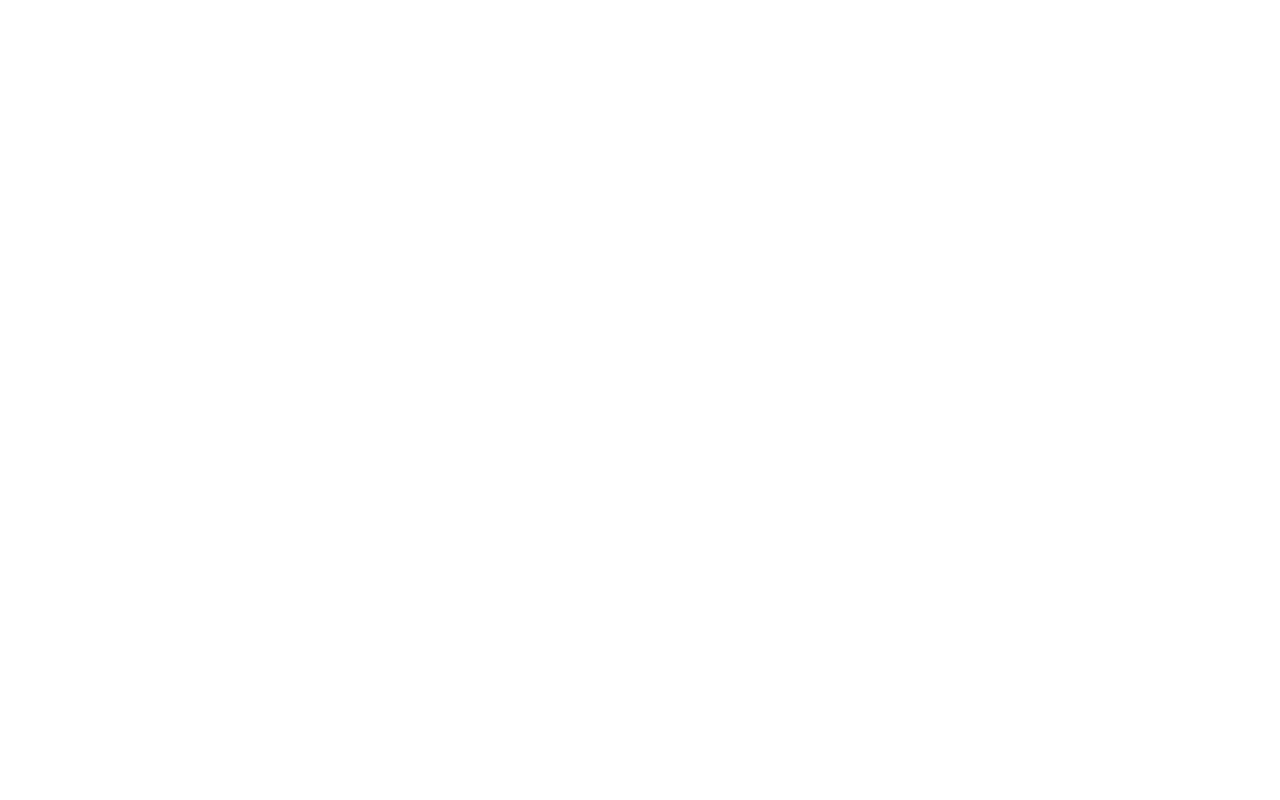
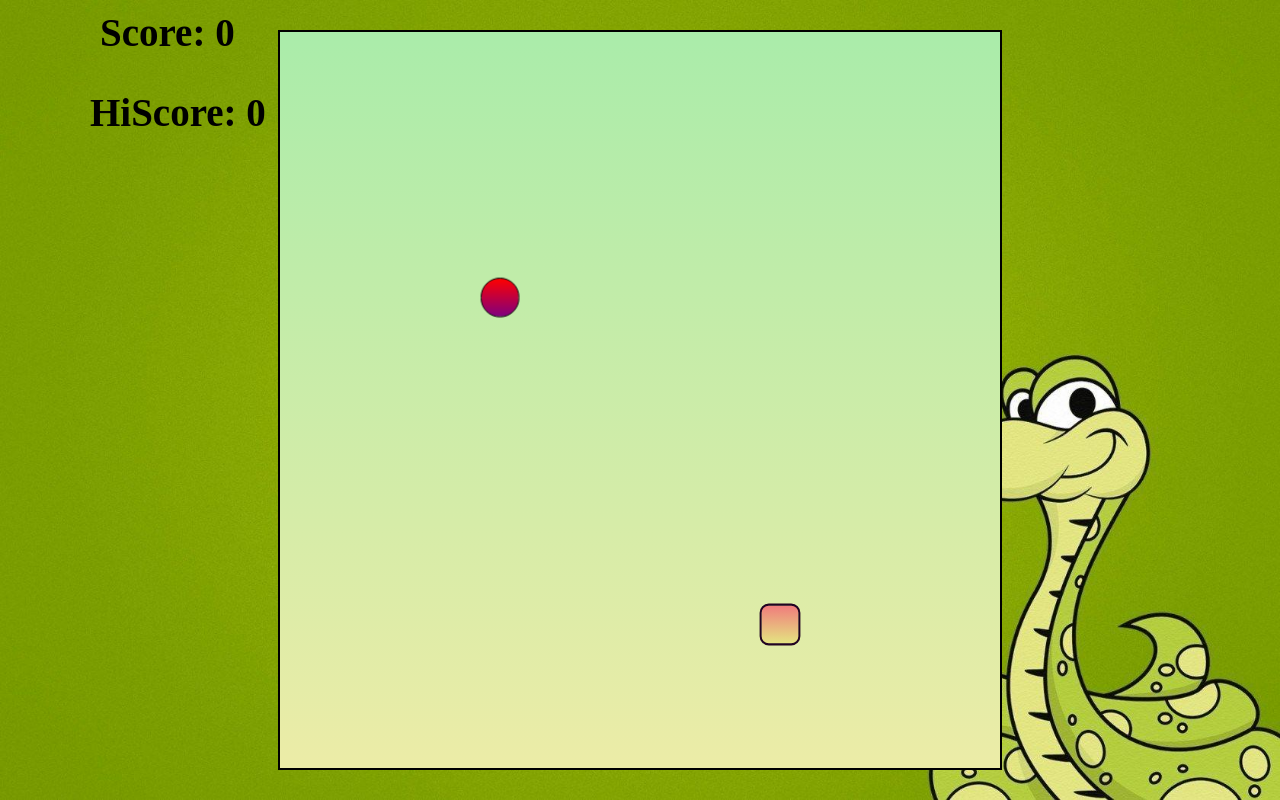
Before and after one commit to knightShas/disco_food, a plain HTML site: page index.html in a window 1280 px wide. Drawn offline with Linux system fonts and the light colour scheme; a web font is replaced by a local one.

Commit message:
Made all the javascript function working

```diff
--- /dev/null
+++ b/css/snake.css
@@ -0,0 +1,69 @@
+@import url('https://fonts.googleapis.com/css2?family=New+Tegomin&display=swap');
+*{
+    padding: 0;
+    margin: 0;
+}
+
+.body{
+    background: url("../img/bg.jpg");
+    min-height: 100vh;
+    background-size: 100vw 100vh;
+    background-repeat: no-repeat;
+    display: flex;
+    justify-content: center;
+    align-items: center;
+}
+
+#scoreBox{
+    position: absolute;
+    top: 10px;
+    left: 100px;
+    font-size: 39px;
+    font-weight: bold;
+    font-family: 'New Tegomin', serif;
+}
+
+#hiscoreBox{
+    position: absolute;
+    top: 90px;
+    left: 90px;
+    font-size: 39px;
+    font-weight: bold;
+    font-family: 'New Tegomin', serif;
+}
+
+#board{
+    background: linear-gradient(rgb(170, 236, 170), rgb(236, 236, 167));
+    width: 90vmin;
+    height: 92vmin;
+    border: 2px solid black;
+    display: grid;
+    grid-template-rows: repeat(18, 1fr);
+    grid-template-columns: repeat(18, 1fr);
+}
+
+.head{
+    background: linear-gradient(rgb(240, 124, 124), rgb(228, 228, 129));
+    border: 2px solid rgb(34, 4, 34);
+    transform: scale(1.02);
+    border-radius: 9px;
+}
+
+.snake{
+    background-color: purple;
+    border: .25vmin solid white;
+    border-radius: 25px;
+}
+
+.food{
+    background: linear-gradient(red, purple);
+    border: .15vmin solid black;
+    border-radius: 40px;
+    animation: beat .7s infinite alternate;
+}
+
+@keyframes beat {
+    to {
+        transform: scale(0.002);
+    }
+}
--- a/index.html
+++ b/index.html
@@ -4,9 +4,15 @@
     <meta charset="UTF-8">
     <meta http-equiv="X-UA-Compatible" content="IE=edge">
     <meta name="viewport" content="width=device-width, initial-scale=1.0">
-    <title>Document</title>
+    <title>SnakeMania - Ek Gaming Katha</title>
+    <link rel="stylesheet" href="css/snake.css">
 </head>
 <body>
-
+    <div class="body">
+        <div id="scoreBox">Score: 0</div>
+        <div id="hiscoreBox">HiScore: 0</div>
+        <div id="board"></div>
+    </div>
 </body>
+<script src="js/snake.js"></script>
 </html>
--- /dev/null
+++ b/js/snake.js
@@ -0,0 +1,150 @@
+// Game Constants & Variables
+let inputDir = {x: 0, y: 0};
+const foodSound = new Audio('music/food.mp3');
+const gameOverSound = new Audio('music/gameover.mp3');
+const moveSound = new Audio('music/move.mp3');
+const musicSound = new Audio('music/music.mp3');
+let speed = 10;
+let score = 0;
+let lastPaintTime = 0;
+let snakeArr = [
+    {x: 13, y: 15}
+];
+
+food = {x: 6, y: 7};
+
+// Game Functions
+function main(ctime) {
+    window.requestAnimationFrame(main);
+    // console.log(ctime)
+    if((ctime - lastPaintTime)/1000 < 1/speed){
+        return;
+    }
+    lastPaintTime = ctime;
+    gameEngine();
+}
+
+function isCollide(snake) {
+    // If you bump into yourself
+    for (let i = 1; i < snakeArr.length; i++) {
+        if(snake[i].x === snake[0].x && snake[i].y === snake[0].y){
+            return true;
+        }
+    }
+    // If you bump into the wall
+    if(snake[0].x >= 18 || snake[0].x <=0 || snake[0].y >= 18 || snake[0].y <=0){
+        return true;
+    }
+
+    return false;
+}
+
+function gameEngine(){
+    // Part 1: Updating the snake array & Food
+    if(isCollide(snakeArr)){
+        gameOverSound.play();
+        musicSound.pause();
+        inputDir =  {x: 0, y: 0};
+        alert("Game Over. Press any key to play again!");
+        snakeArr = [{x: 13, y: 15}];
+        musicSound.play();
+        score = 0;
+    }
+
+    // If you have eaten the food, increment the score and regenerate the food
+    if(snakeArr[0].y === food.y && snakeArr[0].x ===food.x){
+        foodSound.play();
+        score += 1;
+        if(score>hiscoreval){
+            hiscoreval = score;
+            localStorage.setItem("hiscore", JSON.stringify(hiscoreval));
+            hiscoreBox.innerHTML = "HiScore: " + hiscoreval;
+        }
+        scoreBox.innerHTML = "Score: " + score;
+        snakeArr.unshift({x: snakeArr[0].x + inputDir.x, y: snakeArr[0].y + inputDir.y});
+        let a = 2;
+        let b = 16;
+        food = {x: Math.round(a + (b-a)* Math.random()), y: Math.round(a + (b-a)* Math.random())}
+    }
+
+    // Moving the snake
+    for (let i = snakeArr.length - 2; i>=0; i--) {
+        snakeArr[i+1] = {...snakeArr[i]};
+    }
+
+    snakeArr[0].x += inputDir.x;
+    snakeArr[0].y += inputDir.y;
+
+    // Part 2: Display the snake and Food
+    // Display the snake
+    board.innerHTML = "";
+    snakeArr.forEach((e, index)=>{
+        snakeElement = document.createElement('div');
+        snakeElement.style.gridRowStart = e.y;
+        snakeElement.style.gridColumnStart = e.x;
+
+        if(index === 0){
+            snakeElement.classList.add('head');
+        }
+        else{
+            snakeElement.classList.add('snake');
+        }
+        board.appendChild(snakeElement);
+    });
+    // Display the food
+    foodElement = document.createElement('div');
+    foodElement.style.gridRowStart = food.y;
+    foodElement.style.gridColumnStart = food.x;
+    foodElement.classList.add('food')
+    board.appendChild(foodElement);
+
+
+}
+
+
+// Main logic starts here
+musicSound.play();
+let hiscore = localStorage.getItem("hiscore");
+if(hiscore === null){
+    hiscoreval = 0;
+    localStorage.setItem("hiscore", JSON.stringify(hiscoreval))
+}
+else{
+    hiscoreval = JSON.parse(hiscore);
+    hiscoreBox.innerHTML = "HiScore: " + hiscore;
+}
+
+window.requestAnimationFrame(main);
+window.addEventListener('keydown', e =>{
+    inputDir = {x: 0, y: 1} // Start the game
+    musicSound.play();
+    moveSound.play();
+    switch (e.key) {
+        case "ArrowUp":
+            console.log("ArrowUp");
+            inputDir.x = 0;
+            inputDir.y = -1;
+            break;
+
+        case "ArrowDown":
+            console.log("ArrowDown");
+            inputDir.x = 0;
+            inputDir.y = 1;
+            break;
+
+        case "ArrowLeft":
+            console.log("ArrowLeft");
+            inputDir.x = -1;
+            inputDir.y = 0;
+            break;
+
+        case "ArrowRight":
+            console.log("ArrowRight");
+            inputDir.x = 1;
+            inputDir.y = 0;
+            break;
+        default:
+            break;
+    }
+
+});
```
